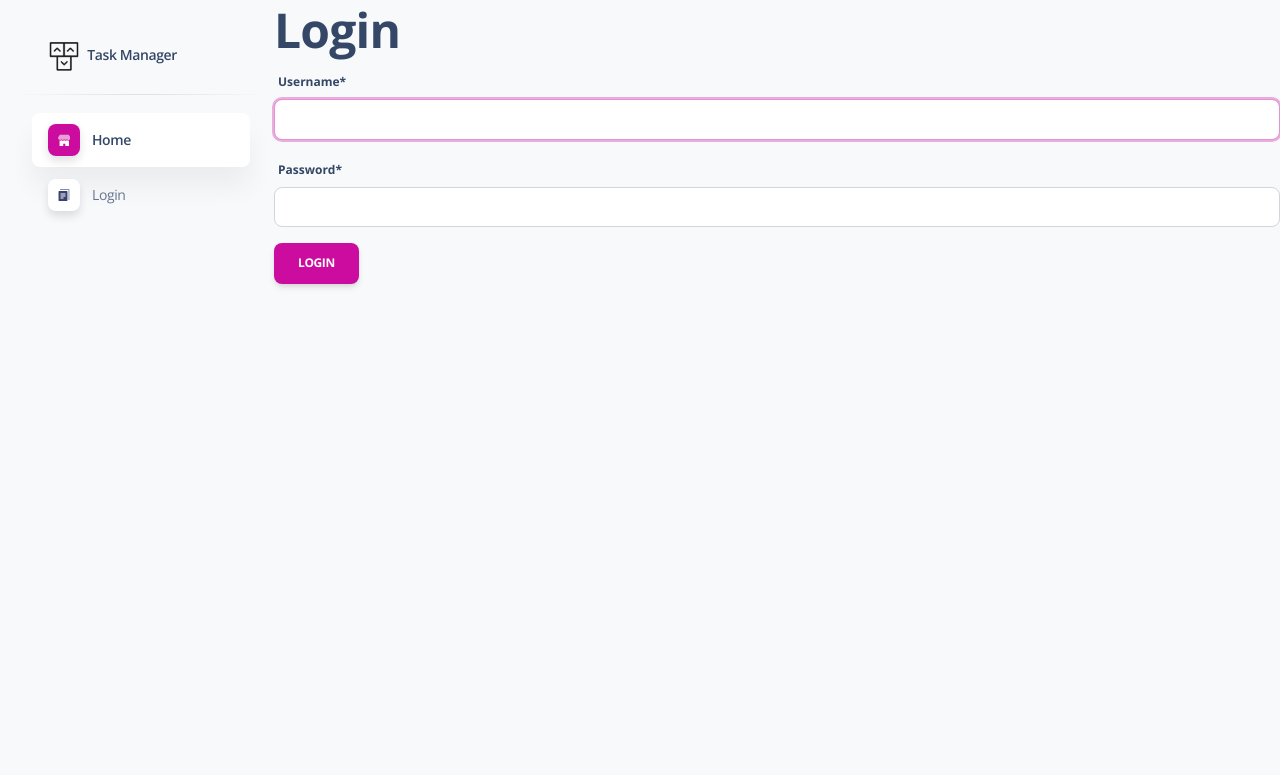
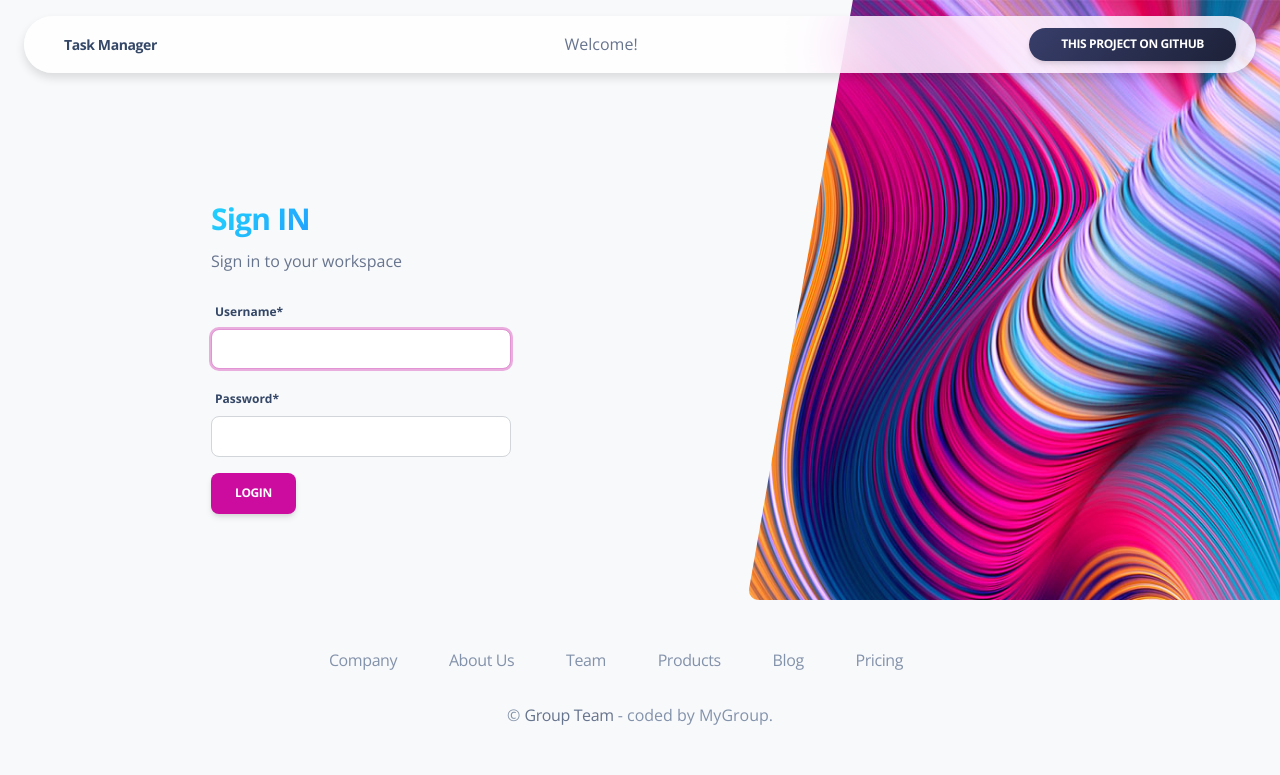
Before and after one commit to bezhevets/company_task_manager, a Django app: page /accounts/login/ in a window 1280 px wide. Shown: the top 775 px of the page. Run offline with Django 4.2, Linux system fonts and the light colour scheme; some libraries are stand-ins or nearby versions.

Commit message:
Create new login page, create footer(login), base page for login

```diff
--- /dev/null
+++ b/templates/base_login.html
@@ -0,0 +1,35 @@
+<!DOCTYPE html>
+<html lang="en">
+
+{% load static %}
+
+<head>
+    <meta http-equiv="Content-Type" content="text/html; charset=utf-8"/>
+    <title>
+      Soft UI Dashboard - {% block title %}{% endblock %}
+    </title>
+
+    <!-- Favicon -->
+    <meta charset="utf-8" />
+    <meta name="viewport" content="width=device-width, initial-scale=1, shrink-to-fit=no">
+    <link rel="apple-touch-icon" sizes="76x76" href="{% static 'img/apple-icon.png' %}">
+    <link rel="icon" type="image/png" href="{% static 'img/favicon.png' %}">
+
+    <link href="https://fonts.googleapis.com/css?family=Open+Sans:300,400,600,700" rel="stylesheet" />
+    <!-- Nucleo Icons -->
+    <link href="{% static 'css/nucleo-icons.css' %}" rel="stylesheet" />
+    <link href="{% static 'css/nucleo-svg.css' %}" rel="stylesheet" />
+    <!-- Font Awesome Icons -->
+    <link href="{% static 'css/nucleo-svg.css' %}" rel="stylesheet" />
+    <!-- CSS Files -->
+    <link id="pagestyle" href="{% static 'css/soft-ui-dashboard.css' %}" rel="stylesheet" />
+    <link id="pagestyle_dark" href="{% static 'css/dark-theme-core.css' %}" rel="stylesheet" />
+
+</head>
+
+<body class="g-sidenav-show bg-gray-100">
+    <main class="main-content position-relative max-height-vh-100 h-100 border-radius-lg ">
+        {% block content %}{% endblock content %}
+    </main>
+</body>
+</html>
--- /dev/null
+++ b/templates/includes/footer-login.html
@@ -0,0 +1,35 @@
+<!-- -------- START FOOTER 3 w/ COMPANY DESCRIPTION WITH LINKS & SOCIAL ICONS & COPYRIGHT ------- -->
+    <footer class="footer py-5">
+      <div class="container">
+        <div class="row">
+          <div class="col-lg-8 mb-4 mx-auto text-center">
+            <a href="javascript:;" target="_blank" class="text-secondary me-xl-5 me-3 mb-sm-0 mb-2">
+              Company
+            </a>
+            <a href="javascript:;" target="_blank" class="text-secondary me-xl-5 me-3 mb-sm-0 mb-2">
+              About Us
+            </a>
+            <a href="javascript:;" target="_blank" class="text-secondary me-xl-5 me-3 mb-sm-0 mb-2">
+              Team
+            </a>
+            <a href="javascript:;" target="_blank" class="text-secondary me-xl-5 me-3 mb-sm-0 mb-2">
+              Products
+            </a>
+            <a href="javascript:;" target="_blank" class="text-secondary me-xl-5 me-3 mb-sm-0 mb-2">
+              Blog
+            </a>
+            <a href="javascript:;" target="_blank" class="text-secondary me-xl-5 me-3 mb-sm-0 mb-2">
+              Pricing
+            </a>
+          </div>
+        </div>
+        <div class="row">
+          <div class="col-8 mx-auto text-center mt-1">
+            <p class="mb-0 text-secondary">
+              &copy; <a href="#" class="text-muted" target="_blank">Group Team</a> - coded by MyGroup.
+            </p>
+          </div>
+        </div>
+      </div>
+    </footer>
+    <!-- -------- END FOOTER 3 w/ COMPANY DESCRIPTION WITH LINKS & SOCIAL ICONS & COPYRIGHT ------- -->
--- /dev/null
+++ b/templates/includes/navigation-fullscreen.html
@@ -0,0 +1,29 @@
+  <!-- Navbar -->
+  <nav class="navbar navbar-expand-lg blur blur-rounded top-0 z-index-3 shadow position-absolute my-3 py-2 start-0 end-0 mx-4">
+    <div class="container-fluid pe-0">
+      <a class="navbar-brand font-weight-bolder ms-lg-0 ms-3 " href="/">
+        Task Manager
+      </a>
+      <button class="navbar-toggler shadow-none ms-2" type="button" data-bs-toggle="collapse" data-bs-target="#navigation" aria-controls="navigation" aria-expanded="false" aria-label="Toggle navigation">
+          <span class="navbar-toggler-icon mt-2">
+            <span class="navbar-toggler-bar bar1"></span>
+            <span class="navbar-toggler-bar bar2"></span>
+            <span class="navbar-toggler-bar bar3"></span>
+          </span>
+      </button>
+      <div class="collapse navbar-collapse" id="navigation">
+        <ul class="navbar-nav mx-auto ms-xl-auto">
+          <li>Welcome!</li>
+        </ul>
+
+        <ul class="navbar-nav d-lg-block d-none">
+          <li class="nav-item">
+            <a target="_blank"
+               href="https://github.com/bezhevets/company_task_manager"
+               class="btn btn-sm btn-round mb-0 me-1 bg-gradient-dark">This project on GitHub</a>
+          </li>
+        </ul>
+      </div>
+    </div>
+  </nav>
+  <!-- End Navbar -->
--- a/templates/registration/login.html
+++ b/templates/registration/login.html
@@ -1,24 +1,46 @@
-{% extends "base.html" %}
-{% load crispy_forms_filters %}
-
+{% extends "base_login.html" %}
+{% load static crispy_forms_filters %}
 {% block content %}
 
-{% if form.errors %}
-  <p>Your username and password didn't match. Please try again.</p>
-{% endif %}
+  {% include 'includes/navigation-fullscreen.html' %}
 
-<h1>Login</h1>
+  <main class="main-content  mt-0">
+    <section>
+      <div class="page-header min-vh-75">
+        <div class="container">
+          <div class="row">
+            <div class="col-xl-4 col-lg-5 col-md-6 d-flex flex-column mx-auto">
+              <div class="card card-plain mt-8">
+                <div class="card-header pb-0 text-left bg-transparent">
+                  <h3 class="font-weight-bolder text-info text-gradient">
+                    Sign IN
+                  </h3>
+                  <p class="mb-0">
+                      Sign in to your workspace
+                  </p>
+                </div>
+                <div class="card-body">
+                  <form method="post" action="{% url 'login' %}">
+                    {% csrf_token %}
+                    {{ form|crispy }}
 
-{% if next %}
-  <p>Please login to see this page.</p>
-{% endif %}
+                    <input type="submit" value="Login" class="btn btn-primary" />
+                    <input type="hidden" name="next" value="{{ next }}" />
+                  </form>
+                </div>
+              </div>
+            </div>
+            <div class="col-md-6">
+              <div class="oblique position-absolute top-0 h-100 d-md-block d-none me-n8">
+                <div class="oblique-image bg-cover position-absolute fixed-top ms-auto h-100 z-index-0 ms-n6" style="background-image:url('{% static 'img/curved-images/curved6.jpg' %}')"></div>
+              </div>
+            </div>
+          </div>
+        </div>
+      </div>
+    </section>
+  </main>
 
-<form method="post" action="{% url 'login' %}">
-  {% csrf_token %}
-  {{ form|crispy }}
+  {% include 'includes/footer-login.html' %}
 
-  <input type="submit" value="Login" class="btn btn-primary" />
-  <input type="hidden" name="next" value="{{ next }}" />
-</form>
-
-{% endblock %}
+{% endblock content %}
```
